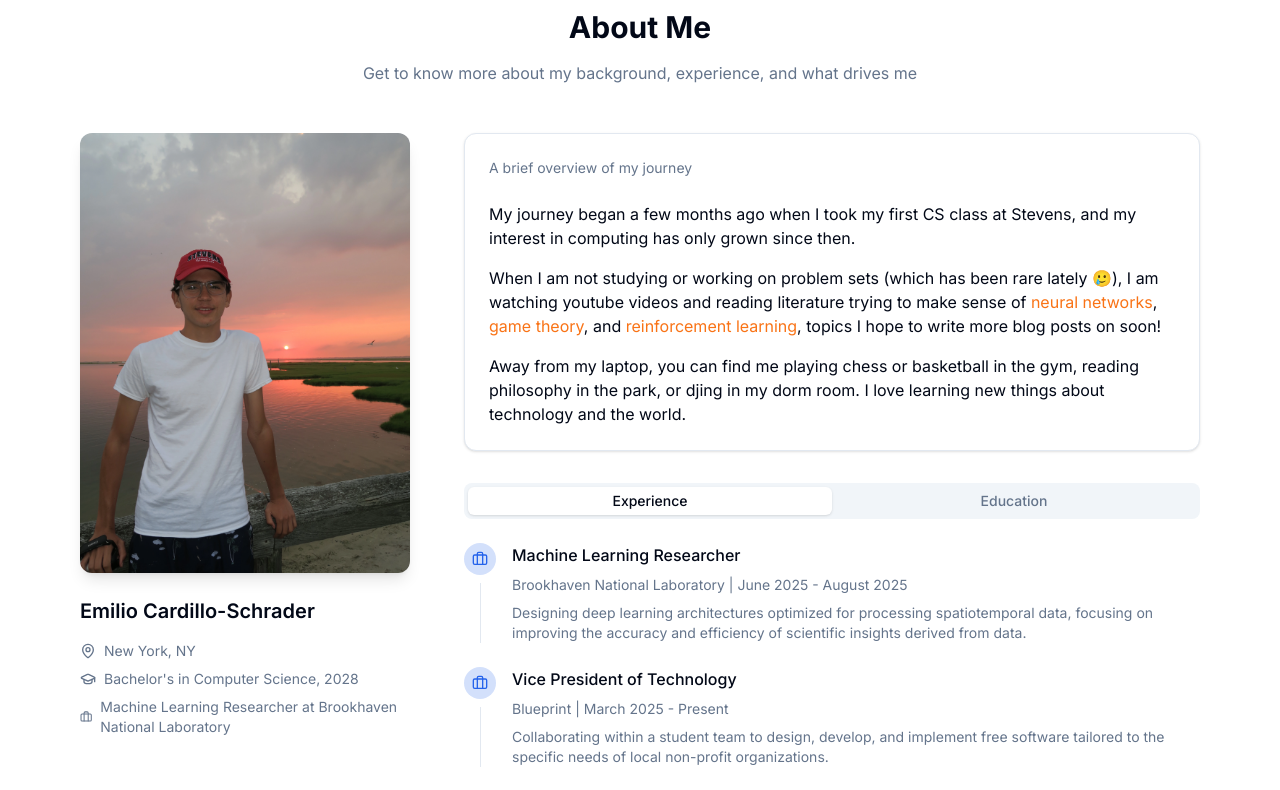
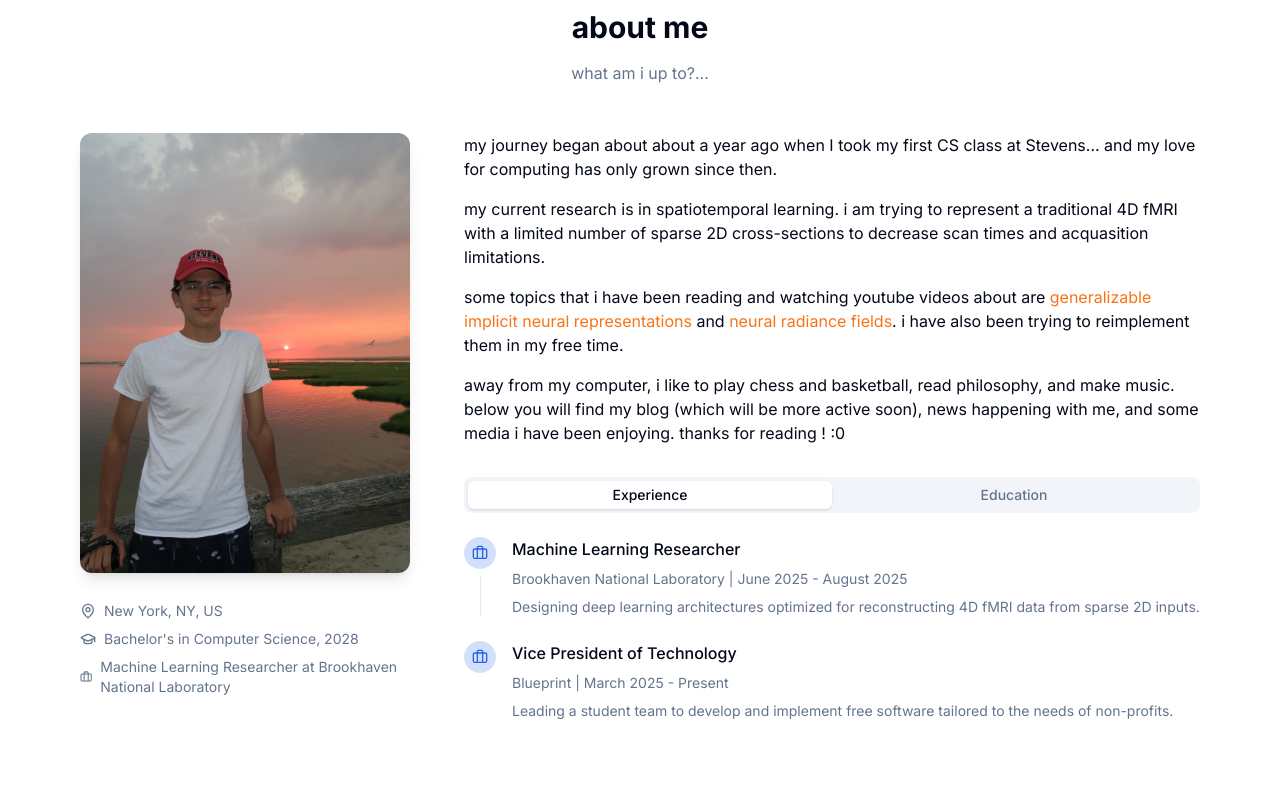
Before and after one commit to emicscs/portfolio, a Next.js app: page / in a window 1280 px wide. Shown: the part 660-1450 px from the top of the page. Built offline with nearby package versions, Linux system fonts and the light colour scheme.

Commit message:
updated about me

```diff
--- a/components/about-section.tsx
+++ b/components/about-section.tsx
@@ -13,21 +13,14 @@ const experiences = [
 		company: "Brookhaven National Laboratory",
 		period: "June 2025 - August 2025",
 		description:
-      "Designing deep learning architectures optimized for processing spatiotemporal data, focusing on improving the accuracy and efficiency of scientific insights derived from data.",
+			"Designing deep learning architectures optimized for reconstructing 4D fMRI data from sparse 2D inputs.",
 	},
 	{
 		title: "Vice President of Technology",
 		company: "Blueprint",
 		period: "March 2025 - Present",
 		description:
-      "Collaborating within a student team to design, develop, and implement free software tailored to the specific needs of local non-profit organizations.",
-  },
-  {
-    title: "Resident Assistant",
-    company: "Stevens Institute of Technology",
-    period: "August 2025 - May 2026",
-    description:
-      "Building a an inclusive environment by building positive relationships with residents, addressing their concerns, and promoting a sense of belonging.",
+			"Leading a student team to develop and implement free software tailored to the needs of non-profits.",
 	},
 ]
 
@@ -57,9 +50,9 @@ export function AboutSection() {
 					transition={{ duration: 0.5 }}
 					className="text-center mb-12"
 				>
-          <h2 className="text-3xl font-bold mb-4">About Me</h2>
+					<h2 className="text-3xl font-bold mb-4">about me</h2>
 					<p className="text-muted-foreground max-w-2xl mx-auto">
-            Get to know more about my background, experience, and what drives me
+						what am i up to?...
 					</p>
 				</motion.div>
 
@@ -82,24 +75,26 @@ export function AboutSection() {
 								quality={95}
 							/>
 						</div>
-            <div className="space-y-4">
-              <h3 className="text-xl font-semibold">Emilio Cardillo-Schrader  </h3>
-              <p className="text-muted-foreground">
-
-
-              </p>
+						<div className="space-y-1">
+							<p className="text-muted-foreground"></p>
 							<div className="flex flex-col space-y-2">
 								<div className="flex items-center gap-2">
 									<MapPin className="h-4 w-4 text-muted-foreground" />
-                  <span className="text-sm text-muted-foreground">New York, NY</span>
+									<span className="text-sm text-muted-foreground">
+										New York, NY, US
+									</span>
 								</div>
 								<div className="flex items-center gap-2">
 									<GraduationCap className="h-4 w-4 text-muted-foreground" />
-                  <span className="text-sm text-muted-foreground">Bachelor's in Computer Science, 2028</span>
+									<span className="text-sm text-muted-foreground">
+										Bachelor's in Computer Science, 2028
+									</span>
 								</div>
 								<div className="flex items-center gap-2">
 									<Briefcase className="h-4 w-4 text-muted-foreground" />
-                  <span className="text-sm text-muted-foreground">Machine Learning Researcher at Brookhaven National Laboratory</span>
+									<span className="text-sm text-muted-foreground">
+										Machine Learning Researcher at Brookhaven National Laboratory
+									</span>
 								</div>
 							</div>
 						</div>
@@ -112,22 +107,36 @@ export function AboutSection() {
 						transition={{ duration: 0.5 }}
 						className="lg:col-span-2"
 					>
-            <Card>
-              <CardHeader>
-                <CardDescription>A brief overview of my journey</CardDescription>
-              </CardHeader>
-              <CardContent className="space-y-4">
+						<div>
+							<div className="space-y-4">
 								<p>
-                  My journey began a few months ago when I took my first CS class at Stevens, and my interest in computing has only grown since then.
+									my journey began about about a year ago when I took my first CS
+									class at Stevens... and my love for computing has only grown
+									since then.
 								</p>
 								<p>
-                  When I am not studying or working on problem sets (which has been rare lately 🥲), I am watching youtube videos and reading literature trying to make sense of <span className="text-orange-500">neural networks</span>, <span className="text-orange-500">game theory</span>, and <span className="text-orange-500">reinforcement learning</span>, topics I hope to write more blog posts on soon!
+									my current research is in spatiotemporal learning. i am trying to
+								 represent a traditional 4D fMRI with a limited number of sparse 2D
+									cross-sections to decrease scan times and acquasition limitations.
 								</p>
 								<p>
-                  Away from my laptop, you can find me playing chess or basketball in the gym, reading philosophy in the park, or djing in my dorm room. I love learning new things about technology and the world.
+									some topics that i have been reading and watching youtube videos
+									about are{" "}
+									<span className="text-orange-500">
+										generalizable implicit neural representations
+									</span>{" "}
+									and{" "}
+									<span className="text-orange-500">neural radiance fields</span>.
+									i have also been trying to reimplement them in my free time.
 								</p>
-              </CardContent>
-            </Card>
+								<p>
+									away from my computer, i like to play chess and basketball, read
+									philosophy, and make music. below you will find my blog (which
+									will be more active soon), news happening with me, and some media
+									i have been enjoying. thanks for reading ! :0
+								</p>
+							</div>
+						</div>
 
 						<div className="mt-8">
 							<Tabs defaultValue="experience">
@@ -142,14 +151,18 @@ export function AboutSection() {
 												<div className="rounded-full bg-primary/20 p-2">
 													<Briefcase className="h-4 w-4 text-primary" />
 												</div>
-                        {index < experiences.length - 1 && <div className="w-px h-full bg-border mt-2" />}
+												{index < experiences.length - 1 && (
+													<div className="w-px h-full bg-border mt-2" />
+												)}
 											</div>
 											<div className="space-y-2">
 												<h4 className="font-medium">{exp.title}</h4>
 												<div className="text-sm text-muted-foreground">
 													{exp.company} | {exp.period}
 												</div>
-                        <p className="text-sm text-muted-foreground">{exp.description}</p>
+												<p className="text-sm text-muted-foreground">
+													{exp.description}
+												</p>
 											</div>
 										</div>
 									))}
@@ -161,14 +174,18 @@ export function AboutSection() {
 												<div className="rounded-full bg-primary/20 p-2">
 													<GraduationCap className="h-4 w-4 text-primary" />
 												</div>
-                        {index < education.length - 1 && <div className="w-px h-full bg-border mt-2" />}
+												{index < education.length - 1 && (
+													<div className="w-px h-full bg-border mt-2" />
+												)}
 											</div>
 											<div className="space-y-2">
 												<h4 className="font-medium">{edu.degree}</h4>
 												<div className="text-sm text-muted-foreground">
 													{edu.institution} | {edu.period}
 												</div>
-                        <p className="text-sm text-muted-foreground">{edu.description}</p>
+												<p className="text-sm text-muted-foreground">
+													{edu.description}
+												</p>
 											</div>
 										</div>
 									))}
```
Also changed, not shown: 1 other file (tests, documents, lock files or other folders). Lines whose indentation alone changed are shown as unchanged.
